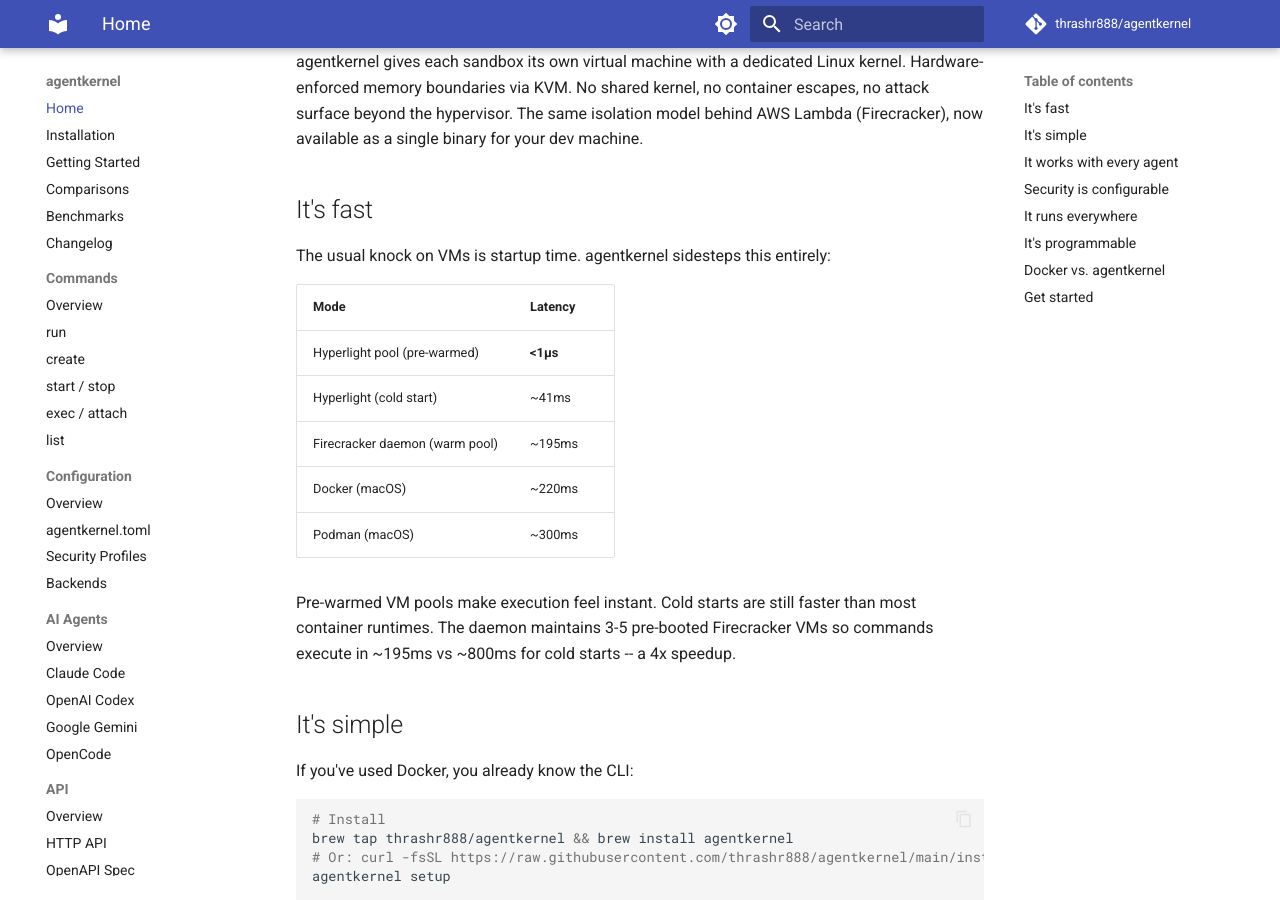
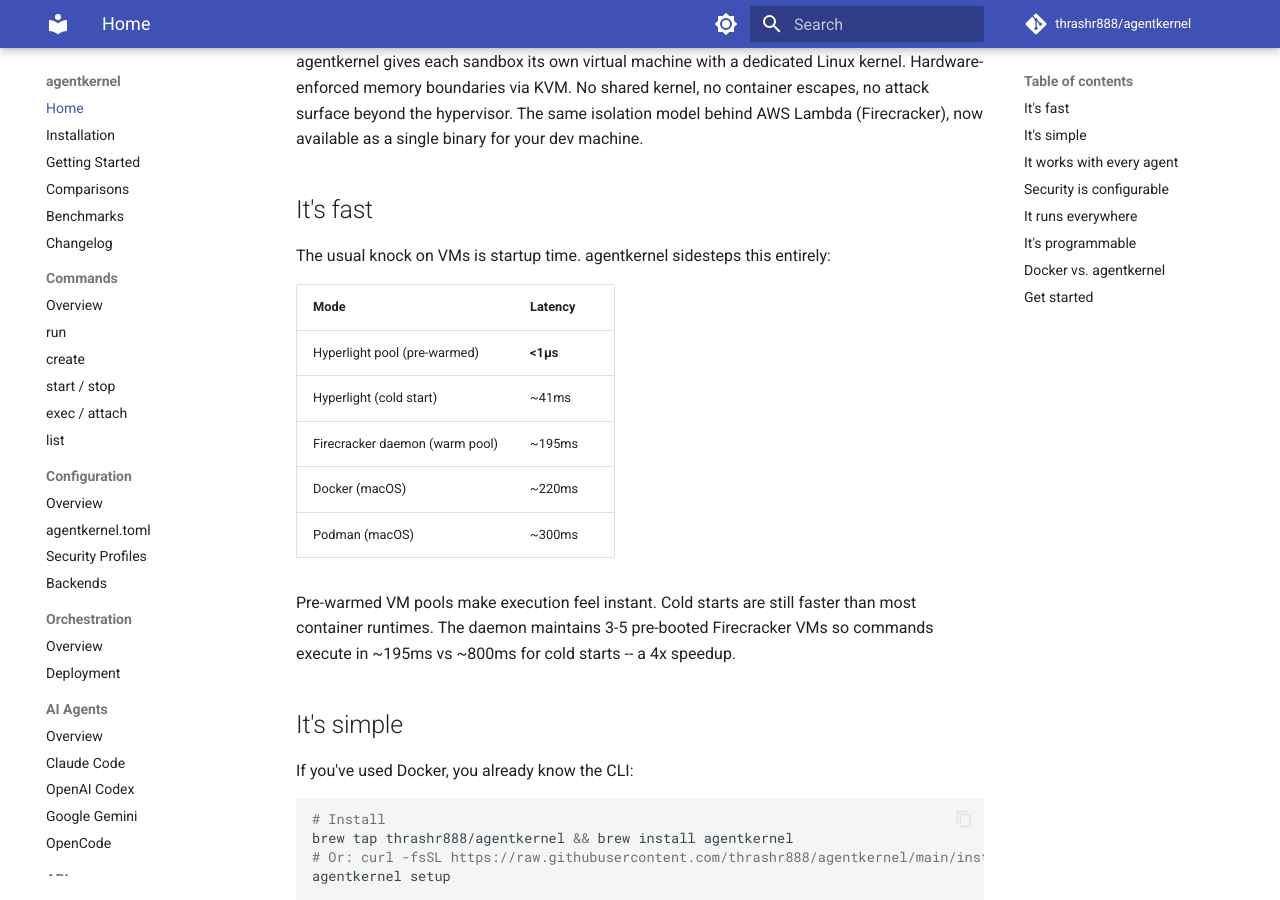
Before and after one commit to thrashr888/agentkernel, an MkDocs documentation site: the page built from docs/index.md, in a window 1280 px wide and 900 px high, scrolled down 383 px. Built offline with MkDocs 1.6.1 and Material for MkDocs 9.7.7, drawn with Linux system fonts in a browser that asks for light colours; comment, search, counter and statistics services are not loaded.

Commit message:
docs: add orchestration pages to mkdocs nav
Co-Authored-By: Claude Opus 4.5 <noreply@anthropic.com>

```diff
--- a/mkdocs.yml
+++ b/mkdocs.yml
@@ -58,6 +58,9 @@ nav:
     - agentkernel.toml: config-toml.md
     - Security Profiles: config-security.md
     - Backends: config-backends.md
+  - Orchestration:
+    - Overview: orchestration.md
+    - Deployment: deploy.md
   - AI Agents:
     - Overview: agents.md
     - Claude Code: agent-claude.md
```
